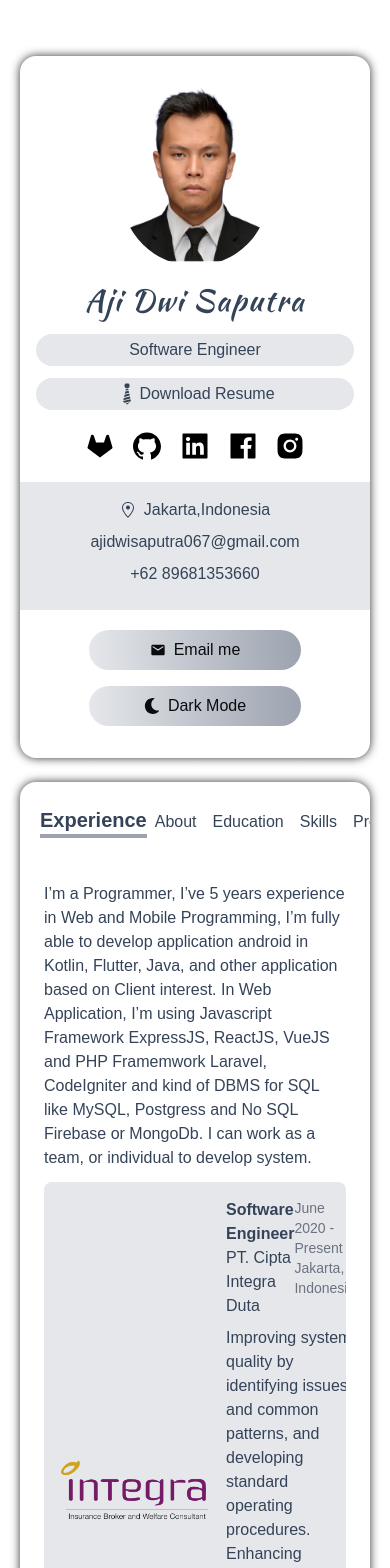
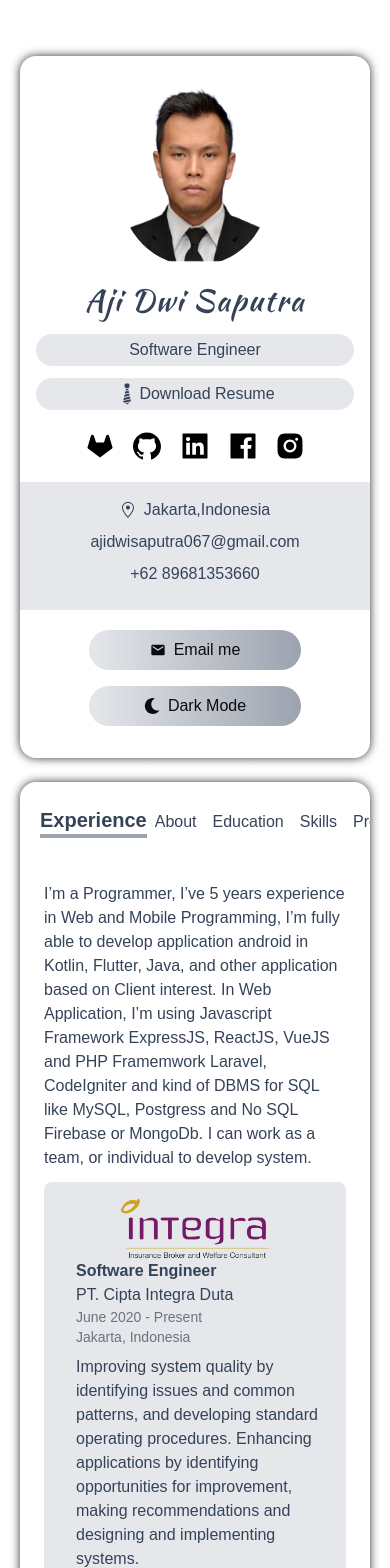
Before and after one commit to busyra-tech/portofolio_aji, a Next.js app: page /experience in a window 390 px wide. Shown: the top 1568 px of the page. Built offline with nearby package versions, Linux system fonts and the light colour scheme.

Commit message:
fix: update responsive

```diff
--- a/components/EducationCard.tsx
+++ b/components/EducationCard.tsx
@@ -31,7 +31,7 @@ const EducationCard: FunctionComponent<{ education: Education }> = ({
 				width="100"
 			/>
 			<div className="flex-col">
-				<div className="flex justify-between mb-2">
+				<div className="md:flex md:justify-between mb-2">
 					<div>
 						<h5 className="font-bold">{universitas}</h5>
 						<h6 className="">{jurusan}</h6>
--- a/components/ExperienceCard.tsx
+++ b/components/ExperienceCard.tsx
@@ -20,10 +20,10 @@ const ExperienceCard: FunctionComponent<{ experience: Experience }> = ({
 	}
 
 	return (
-		<div className="flex items-center p-2 space-x-4 ">
+		<div className="flex flex-col md:flex-row items-center p-2 space-x-4 ">
 			<img src={logo_path} alt={title} height="150" width="150" />
-			<div className="flex-col">
-				<div className="flex justify-between mb-2">
+			<div className="">
+				<div className="md:flex md:justify-between mb-2">
 					<div>
 						<h5 className="font-bold">{title}</h5>
 						<a href={company_url} target="_blank" rel="noreferrer">
```
